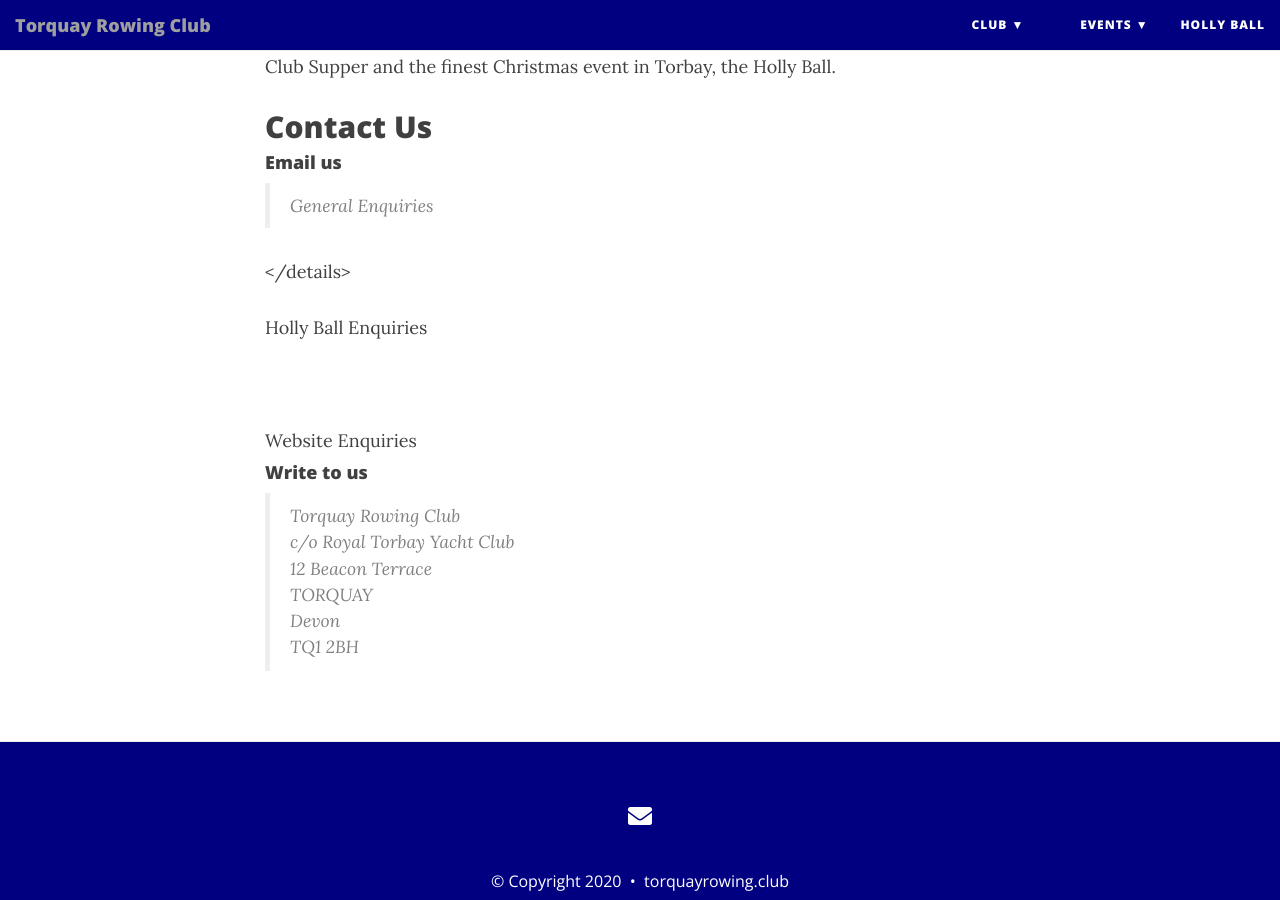
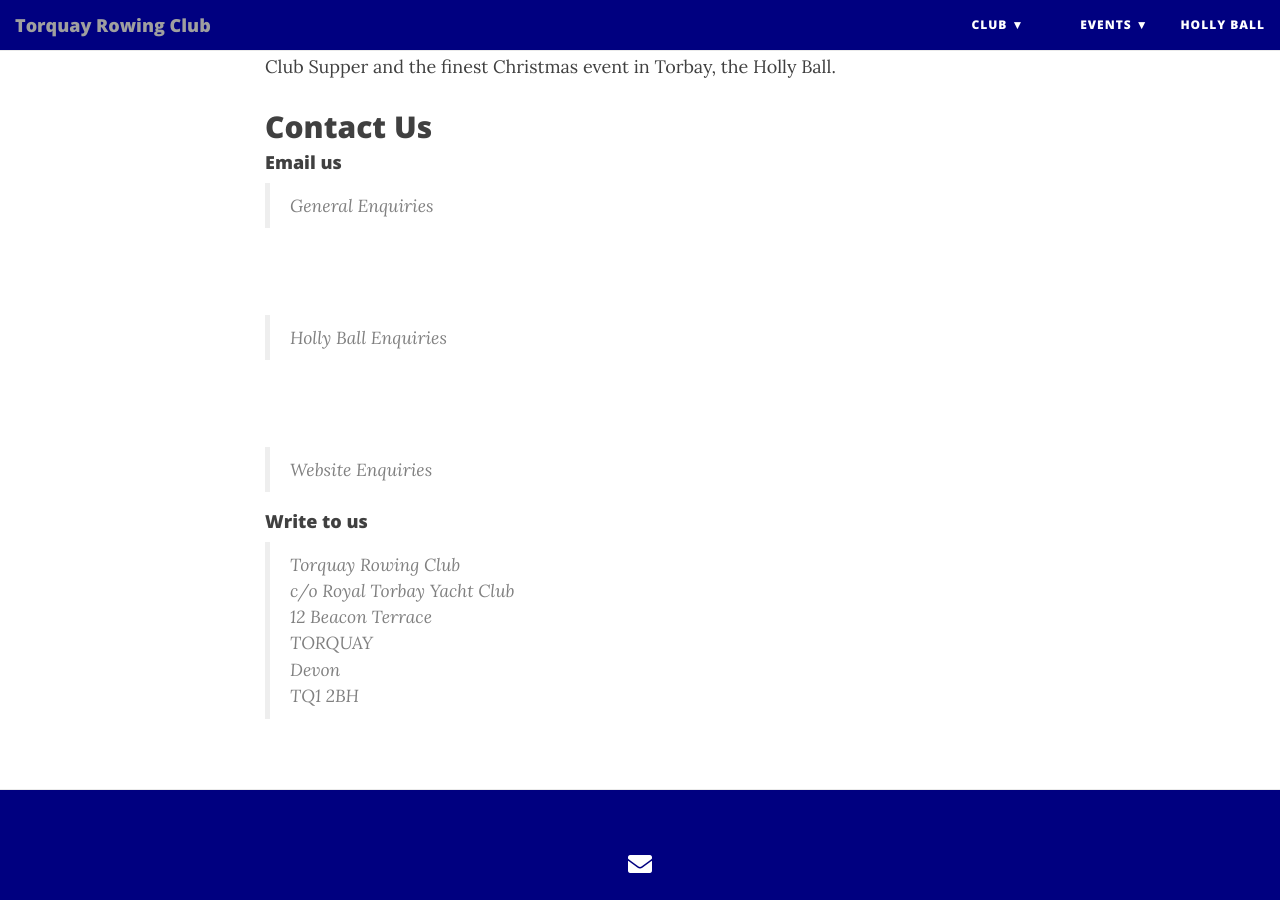
Before and after one commit to torquayrowingclub/torquayrowingclub.github.io, a Jekyll site: the page built from about.md, in a window 1280 px wide and 900 px high, scrolled down 558 px. Built offline with Jekyll 4.4.1, drawn with Linux system fonts in a browser that asks for light colours; nearby versions of some CDN libraries.

Commit message:
Test about

```diff
--- a/about.md
+++ b/about.md
@@ -17,21 +17,25 @@
 #### Email us
 
 > <details>
-    <summary>General Enquiries</summary>
-    <br>
-    <a href="mailto:info@torquayrowingclub.co.uk">info@torquayrowingclub.co.uk</a>
-  </details>
-  <br>
-  <details>
-    <summary>Holly Ball Enquiries</summary>
-    <br>
-    <a href="mailto:hollyball@torquayrowingclub.co.uk">hollyball@torquayrowingclub.co.uk</a>
-  </details>
-  <br>
-  <details>
-    <summary>Website Enquiries</summary>
-    <br>
-    <a href="mailto:web@torquayrowingclub.co.uk">web@torquayrowingclub.co.uk</a>
+>   <summary>General Enquiries</summary>
+>   <br>
+>   <a href="mailto:info@torquayrowingclub.co.uk">info@torquayrowingclub.co.uk</a>
+> </details>
+
+<br>
+
+> <details>
+>  <summary>Holly Ball Enquiries</summary>
+>  <br>
+>  <a href="mailto:hollyball@torquayrowingclub.co.uk">hollyball@torquayrowingclub.co.uk</a>
+> </details>
+
+<br>
+
+> <details>
+>   <summary>Website Enquiries</summary>
+>   <br>
+>   <a href="mailto:web@torquayrowingclub.co.uk">web@torquayrowingclub.co.uk</a>
 > </details>
 
 #### Write to us
```
